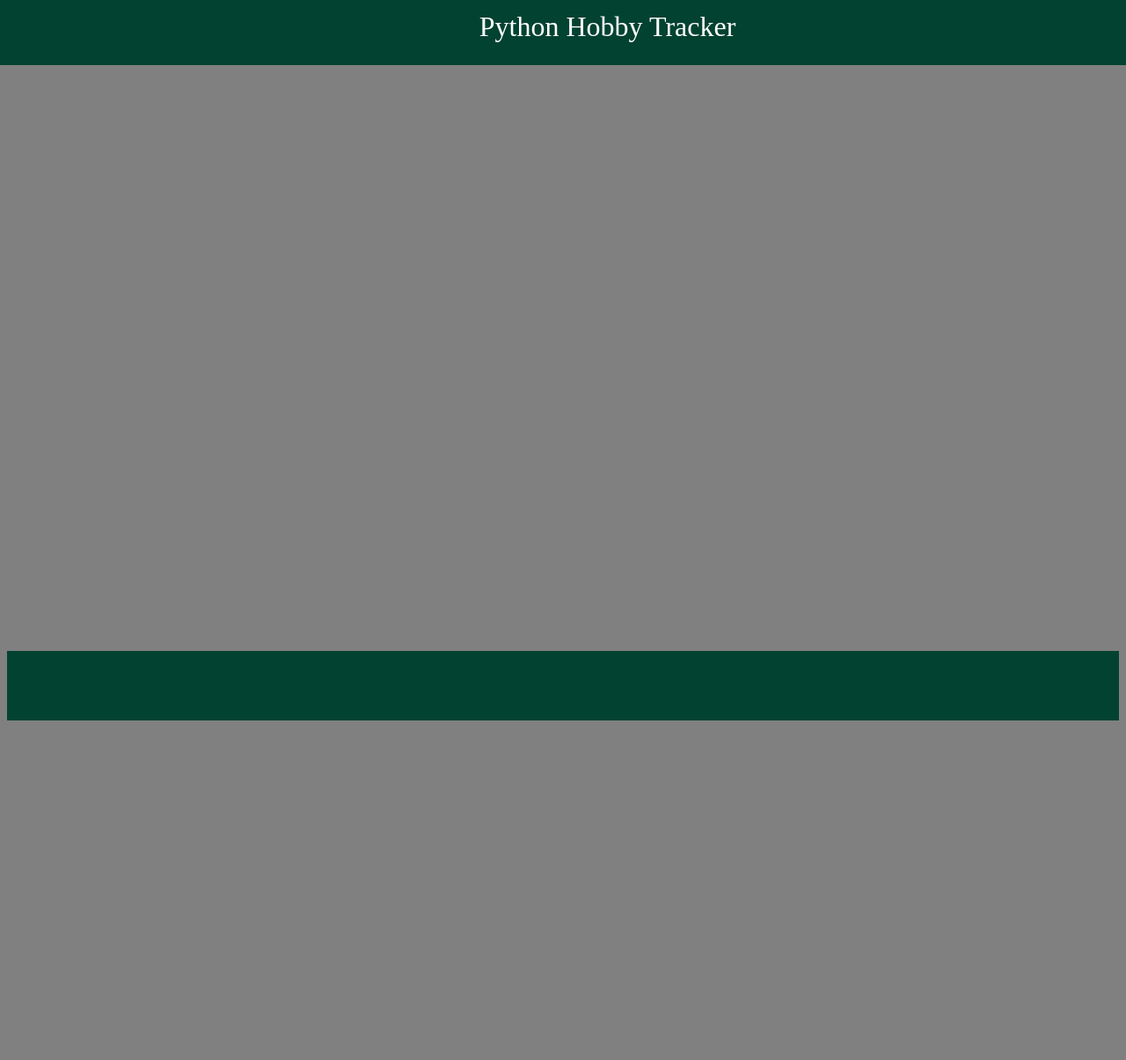
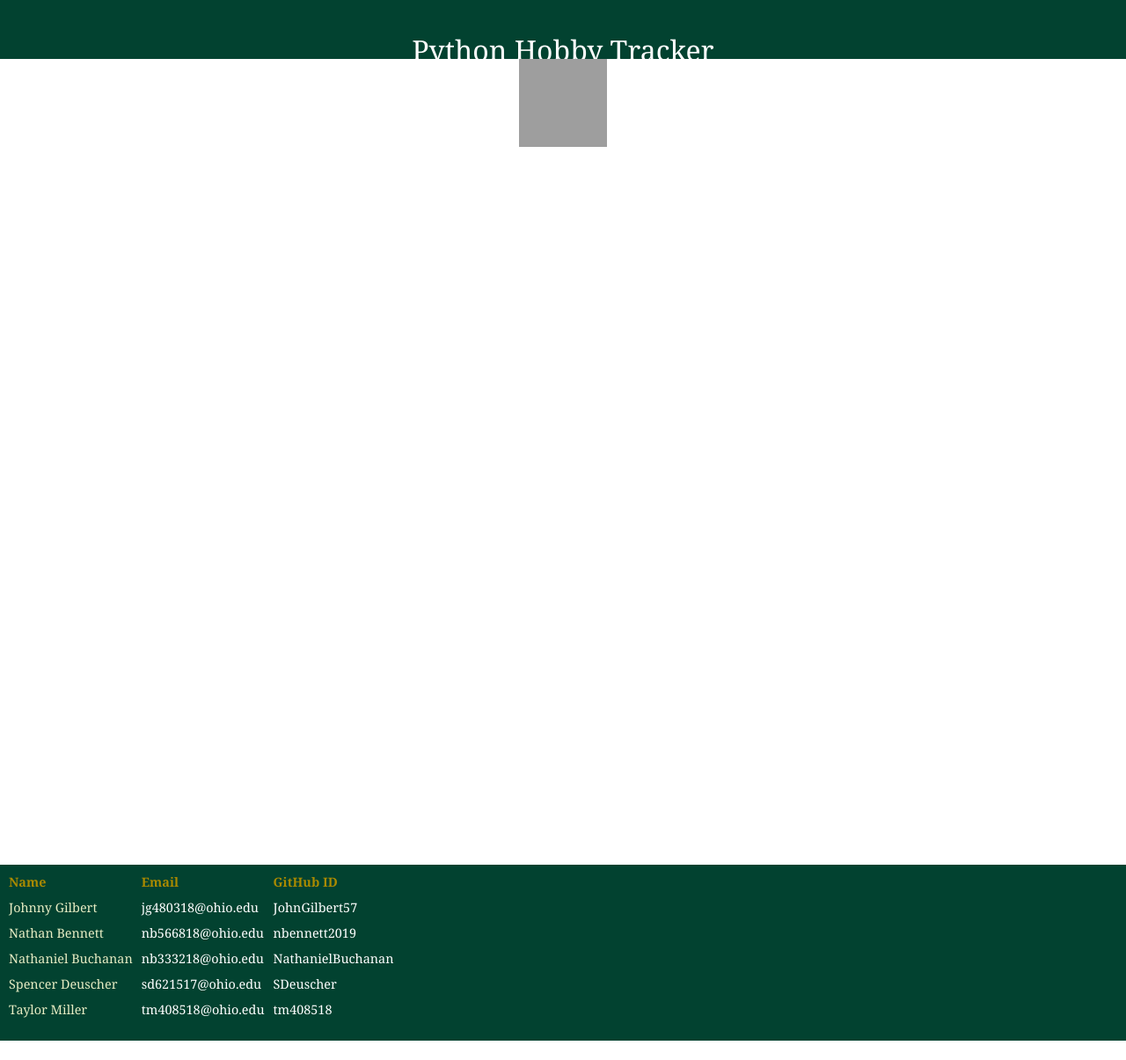
Before and after one commit to JohnGilbert57/Python-Hobby-Tracker, a Django app: page / in a window 1280 px wide; the page is wider, and only the part inside the window is pictured. Shown: that part at 88% size. Before the commit the page ends 819 px from the top of that part, so only its background shows below. Run offline with Django 3.2, Linux system fonts and the light colour scheme; grey boxes are pictures that could not be loaded.

Commit message:
Added styling in CSS and added to HTML. The header and footer both stretch across, and the GITHUB ID, email, and school website are hyperlinked

```diff
--- a/hobbytracker/myapp/static/myapp/css/hobby.css
+++ b/hobbytracker/myapp/static/myapp/css/hobby.css
@@ -1,23 +1,83 @@
+/*This is edited by:
+Nathaniel Buchanan
+Johnny Gilbert
+Ohio University*/
+/*style of the body of the website, remember to not use px and use percent instead*/
 body{
-    background-color: grey;
+    background-color: rgb(255, 255, 255);
+    font-family: georgia, serif;
+    margin:0%;
+    /*makes the page not have a horizontal scrolling*/
+    max-width: 100%;
+    /*hides the scroll for horizontal*/
+    overflow-x: hidden;
 }
+/*this is the table information with the font and width*/
+ table {
+    font-family: georgia, serif;
+    border-spacing: 10px; /*only px seems to work here*/
+    font-size: 90%;
+    /*width: 30%*/
+}
+
+/*used while making the table*/
+td{
+    text-align: left;
+    padding: 0%;
+    color:rgb(231,236,195);
+}
+
+/*used for the headings of the table to be bold and different color*/
+th{
+    text-align: left;
+    padding: 0%;
+    color: rgb(170,138,0);
+}
+
+/*this makes the hyperlinks white*/
+a:link, a:visited{
+    color: rgb(255, 255, 255);
+    background-color: transparent;
+    text-decoration: none;
+}
+/*used when hovering over hyperlink*/
+a:hover {
+    color: rgb(154, 206, 96);
+}
+
+/*style of the image at the top*/
+img{
+    display: block;
+    margin-left: auto;
+    margin-right: auto;
+}
+
+/*style the header of the website*/
 #header{
-    width: 110%;
+    width: 100%;
     height: 10%;
+    float: right;
     margin-top: -1%;
     margin-left: -1%;
+    /*padding: 200%, 200%;*/
     background-color:#024230;
 }
+
+/*style of the title of the page*/
 #header p{
     text-align: center;
-    color: white;
+    color: rgb(255, 255, 255);
     padding-top: 1.2%;
     font-size: 200%;
 }
+
+/*styles the footer of the website*/
 #footer{
-    height: 10%;
+    height: 25%;
     width: 100%;
+    float: right, bottom;
     position: relative;
-    bottom: -85%;
+    color: rgb(255, 255, 255);
+    bottom: -100%;
     background-color: #024230;
 }
--- a/hobbytracker/myapp/templates/myhobby/index.html
+++ b/hobbytracker/myapp/templates/myhobby/index.html
@@ -1,3 +1,7 @@
+<!--This is edited by:
+Nathaniel Buchanan
+Johnny Gilbert
+Ohio University-->
 {% load static %}
 <!DOCTYPE >
 <html>
@@ -10,10 +14,49 @@
             <p>Python Hobby Tracker</p>
         </div>
         <div id = hobby>
-
+            <!--The test image that will change-->
+            <img>
+                <img id = logo src = "{% static 'myapp/img/smilingCat-test.jpg' %}"width = "100" height="100" alt = "Happy Cat" class="center">
+            </img>
         </div>
         <div id = footer>
-
-        </div>
+            <p>
+            <!--This is all of the table information, th is bolded, tr is not-->
+                <table>
+                    <tr>
+                        <th>Name</th> <!--The name of the individual-->
+                        <th>Email</th> <!--Their email (with hyperlink)-->
+                        <th>GitHub ID</th> <!--Their GitHub ID (with hyperlink)-->
+                    </tr>
+                    <tr>
+                        <td>Johnny Gilbert</td>
+                        <td><a href="mailto: jg480318@ohio.edu">jg480318@ohio.edu</a></td>
+                        <td><a href=https://github.com/JohnGilbert57>JohnGilbert57</a></td>
+                    </tr>
+                    <tr>
+                        <td>Nathan Bennett</td>
+                        <td><a href="mailto: nb566818@ohio.edu">nb566818@ohio.edu</a></td>
+                        <td><a href=https://github.com/nbennett2019>nbennett2019</a></td>
+                    </tr>
+                    <tr>
+                        <td>Nathaniel Buchanan</td>
+                        <td><a href="mailto: nb333218@ohio.edu">nb333218@ohio.edu</a></td>
+                        <td><a href=https://github.com/NathanielBuchanan>NathanielBuchanan</a></td></td>
+                    </tr>
+                    <tr>
+                        <td>Spencer Deuscher</td>
+                        <td><a href="mailto: sd621517@ohio.edu">sd621517@ohio.edu</a></td>
+                        <td><a href=https://github.com/SDeuscher>SDeuscher</a></td></td>
+                    </tr>
+                    <tr>
+                        <td>Taylor Miller</td>
+                        <td><a href="mailto: tm408518@ohio.edu">tm408518@ohio.edu</a></td>
+                        <td><a href=https://github.com/tm408518>tm408518</a></td>
+                    </tr>
+                </table>
+                <!--Ohio University website-->
+                <p><a href=https://www.ohio.edu/>&nbsp&nbspOhio University<a></p>
+            </div>
+        </p>
     </body>
 </html>
```
Also changed, not shown: 1 other file.
